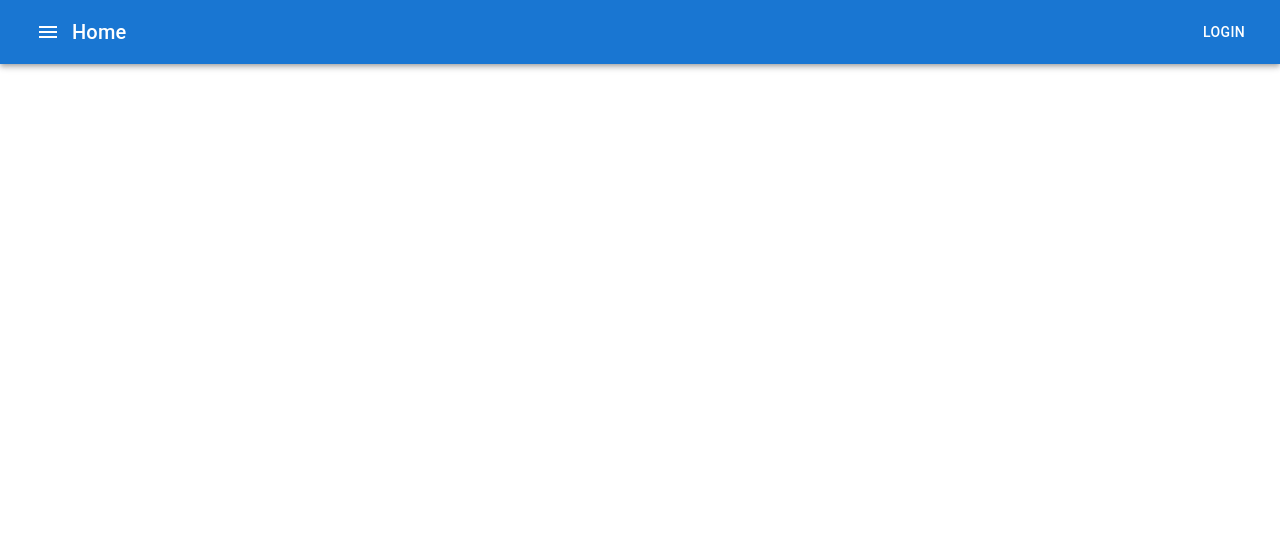
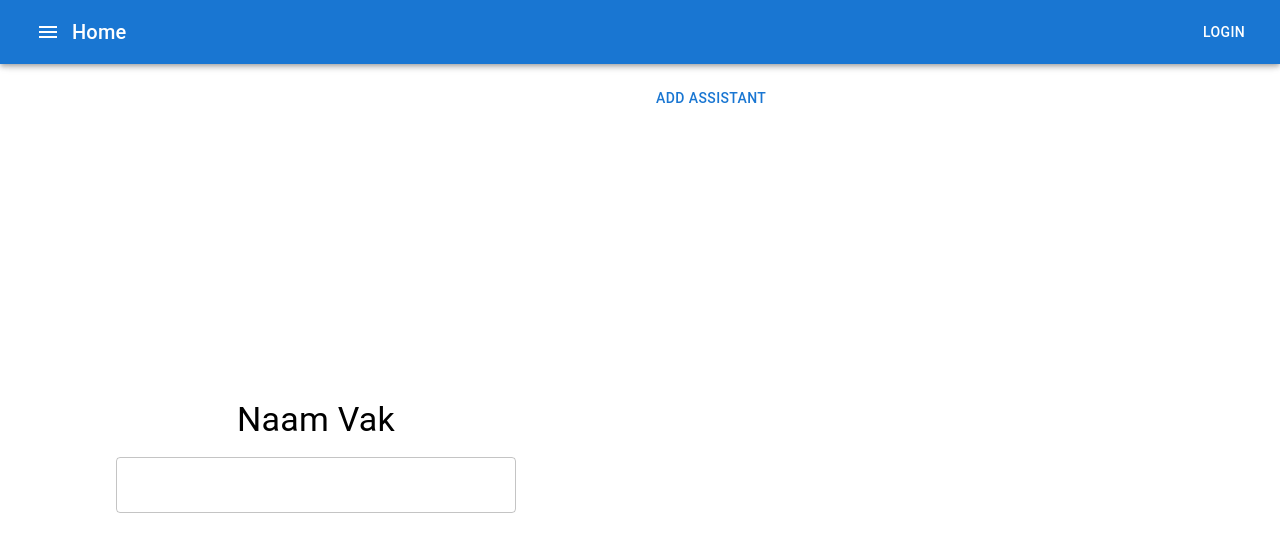
Before and after one commit to SELab-2/UGent-3, a React (Vite) app in the folder frontend/: page /courses/create in a window 1280 px wide. Before the commit this address had no page. Shown: the top 552 px of the page. Built offline with nearby package versions, Linux system fonts and the light colour scheme.

Commit message:
base form

```diff
--- a/frontend/src/App.tsx
+++ b/frontend/src/App.tsx
@@ -1,7 +1,7 @@
 import { BrowserRouter, Route, Routes } from "react-router-dom";
 import Home from "./pages/home/Home";
 import { Header } from "./components/Header/Header";
-
+import { CourseForm } from "./components/Courses/CourseForm";
 /**
  * This component is the main application component that will be rendered by the ReactDOM.
  * @returns - The main application component
@@ -12,6 +12,7 @@ function App(): JSX.Element {
       <Header />
       <Routes>
         <Route index element={<Home />} />
+        <Route path="/courses/create" element={<CourseForm />} />
       </Routes>
     </BrowserRouter>
   );
--- /dev/null
+++ b/frontend/src/components/Courses/CourseForm.tsx
@@ -0,0 +1,40 @@
+import React, { useState } from 'react';
+import { Grid, TextField, Button, List, ListItem, ListItemText, Typography } from '@mui/material';
+
+export function CourseForm(): JSX.Element {
+  const [courseName, setCourseName] = useState('');
+  const [assistants, setAssistants] = useState<string[]>([]);
+
+  const handleAddAssistant = () => {
+    setAssistants([...assistants, '']);
+  };
+
+  return (
+    <Grid container spacing={2}>
+      <Grid item xs={6}>
+        <Grid container direction={'column'} spacing={2} justifyContent="center" alignItems="center" style={{ minHeight: '100vh' }} >
+          <Grid item>
+            <Typography variant="h4">Naam Vak</Typography>
+          </Grid>
+          <Grid item>
+            <TextField
+              value={courseName}
+              onChange={(e) => setCourseName(e.target.value)}
+              sx={{ width: '50ch'}}
+            />
+          </Grid>
+        </Grid>
+      </Grid>
+      <Grid item xs={6}>
+        <List>
+          {assistants.map((assistant, index) => (
+            <ListItem key={index}>
+              <ListItemText primary={`Assistant ${index + 1}`} />
+            </ListItem>
+          ))}
+        </List>
+        <Button onClick={handleAddAssistant}>Add Assistant</Button>
+      </Grid>
+    </Grid>
+  );
+}
```
